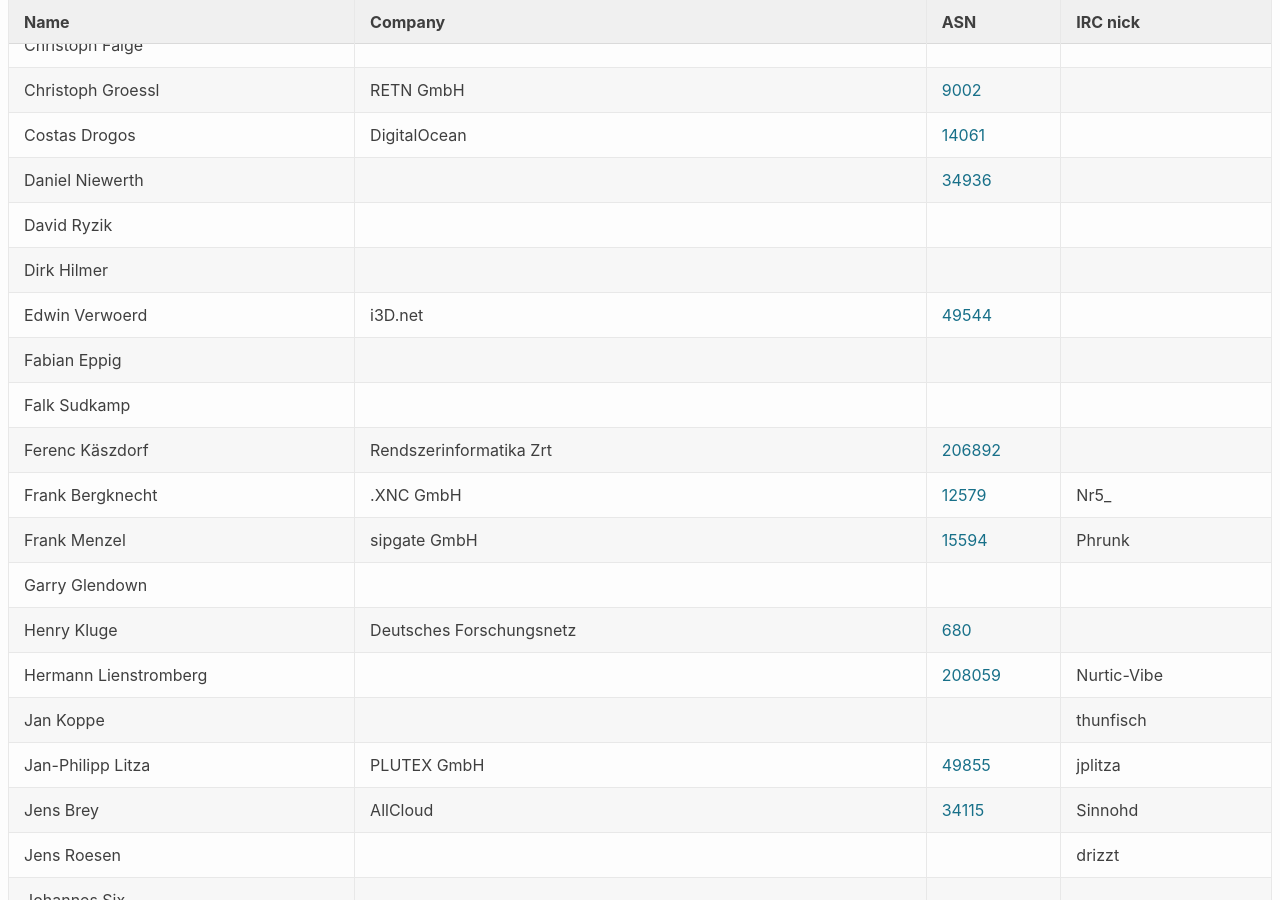
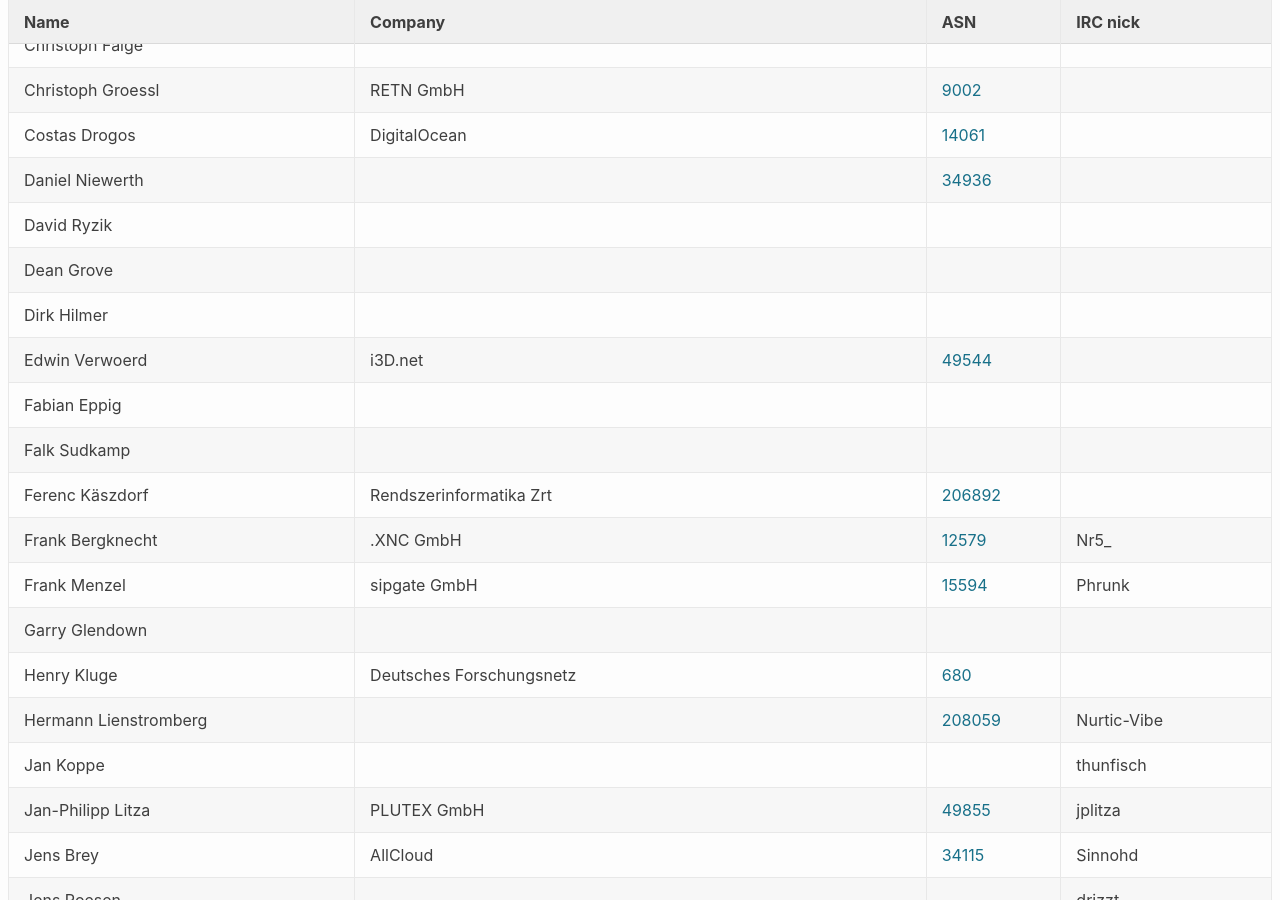
Before and after one commit to denog/pretix-attendeelist, a Jekyll site: the page built from denog14/index.md, in a window 1280 px wide and 900 px high, scrolled down 10059 px. Built offline with Jekyll 4.4.1, drawn with Linux system fonts in a browser that asks for light colours.

Commit message:
Latest data: Tue Oct 18 20:54:35 UTC 2022

```diff
--- a/_data/attendees_denog14_remote.json
+++ b/_data/attendees_denog14_remote.json
@@ -85,6 +85,12 @@
   },
   {
     "name": "David Ryzik",
+    "company": null,
+    "irc": null,
+    "asn": null
+  },
+  {
+    "name": "Dean Grove",
     "company": null,
     "irc": null,
     "asn": null
```
